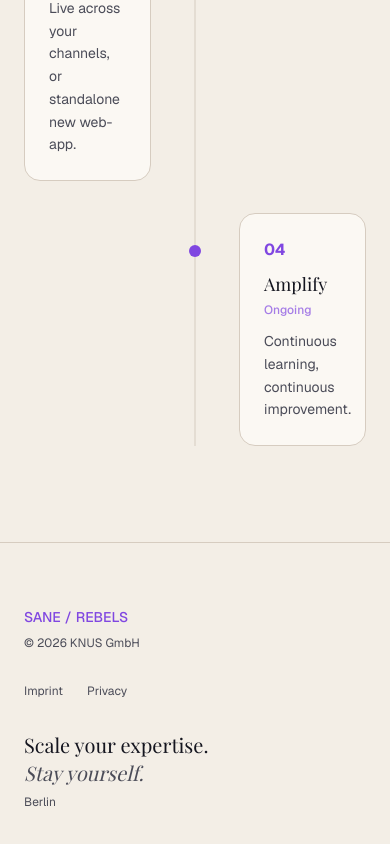
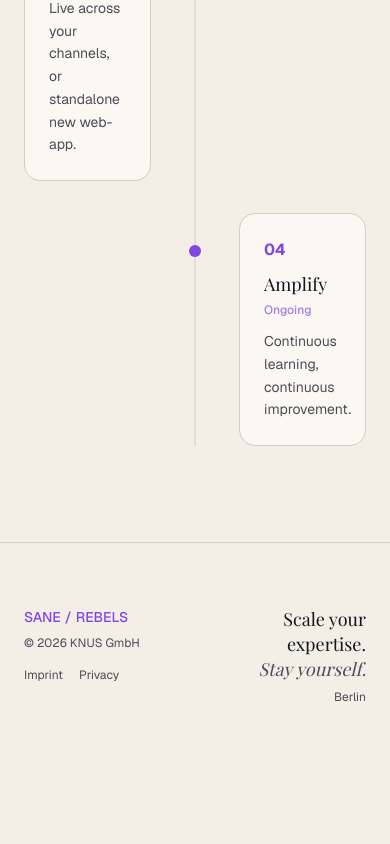
Before and after one commit to roser-one/sanerebels.com, a Next.js app: page / in a window 390 px wide. Shown: the part 9686-10530 px from the top of the page. After the commit the page ends 10455 px from the top, so only its background shows below. Built offline with nearby package versions, Linux system fonts and the light colour scheme; a web font is replaced by a local one.

Commit message:
fix: update mobile footer layout to 2-column grid
Align logo/links left, tagline right on mobile while keeping
desktop 3-column layout.

Co-authored-by: 5ir0 <131521220+roser-one@users.noreply.github.com>

```diff
--- a/components/animated-nav.tsx
+++ b/components/animated-nav.tsx
@@ -64,9 +64,9 @@ export function AnimatedFooter() {
     <footer className="w-full py-16 border-t border-border bg-background">
       <div className="w-full px-6">
         <div className="w-full max-w-7xl mx-auto">
-          <div className="grid grid-cols-1 md:grid-cols-3 gap-8 items-start">
-            {/* Left - Logo and copyright */}
-            <div>
+          <div className="grid grid-cols-2 md:grid-cols-3 gap-8 items-start">
+            {/* Left - Logo, copyright, and legal links */}
+            <div className="col-span-1 md:col-span-1">
               <Link href="/" className="flex items-center gap-1 font-medium text-sm mb-2">
                 <span className="relative">
                   <span className="text-accent animate-logo-pulse-sane-base">SANE</span>
@@ -78,20 +78,24 @@ export function AnimatedFooter() {
                   <span className="absolute inset-0 text-accent animate-logo-pulse-rebels-overlay">REBELS</span>
                 </span>
               </Link>
-              <p className="text-xs text-muted-foreground">
+              <p className="text-xs text-muted-foreground mb-4">
                 © 2026 KNUS GmbH
               </p>
+              <div className="flex gap-4 text-xs text-muted-foreground md:hidden">
+                <Link href="/imprint" className="hover:text-foreground transition-colors">Imprint</Link>
+                <Link href="/privacy" className="hover:text-foreground transition-colors">Privacy</Link>
+              </div>
             </div>
 
-            {/* Middle - Legal links */}
-            <div className="flex gap-6 text-xs text-muted-foreground justify-start md:justify-center">
+            {/* Middle - Legal links (desktop only) */}
+            <div className="hidden md:flex gap-6 text-xs text-muted-foreground justify-center">
               <Link href="/imprint" className="hover:text-foreground transition-colors">Imprint</Link>
               <Link href="/privacy" className="hover:text-foreground transition-colors">Privacy</Link>
             </div>
 
             {/* Right - Tagline */}
-            <div className="md:text-right">
-              <p className="font-serif text-xl md:text-2xl text-foreground leading-snug">
+            <div className="col-span-1 md:col-span-1 text-right">
+              <p className="font-serif text-lg md:text-2xl text-foreground leading-snug">
                 Scale your expertise.
                 <br />
                 <span className="text-muted-foreground italic">Stay yourself.</span>
```
